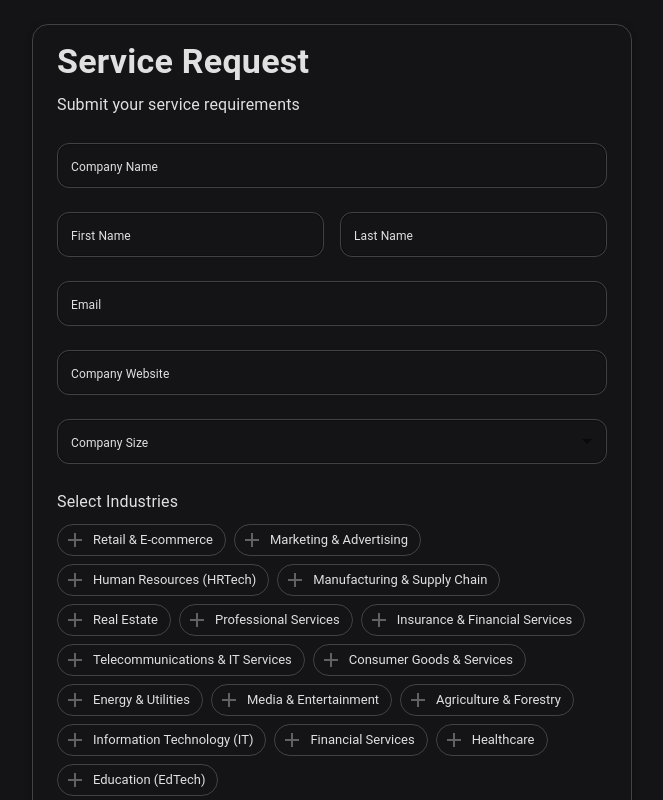
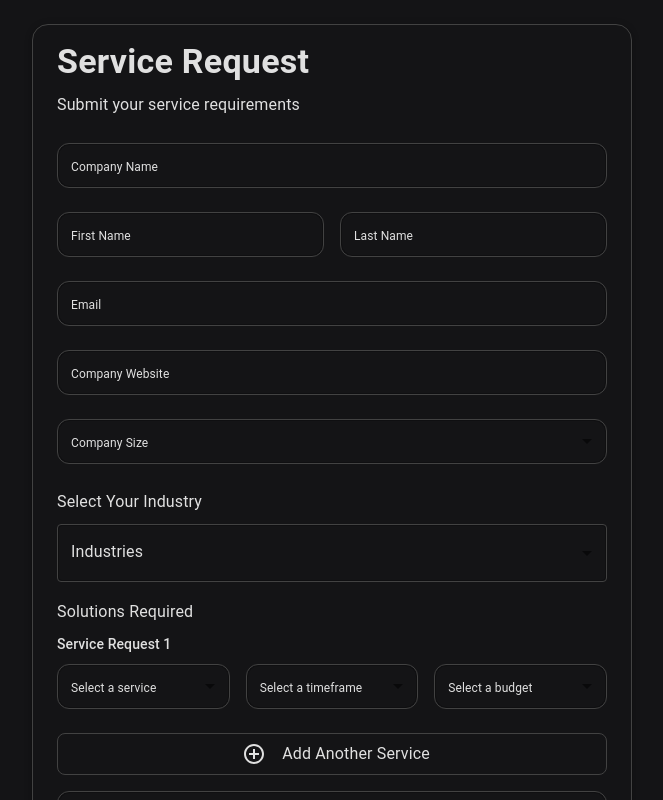
Before and after one commit to web-source-dev/leads, a React (Create React App) app: page /buyer in a window 1280 px wide. Shown: the top 800 px of the page, without its empty margins (308-971 px from the left). Built offline with nearby package versions, Linux system fonts and the light colour scheme; the HTML template or start-up script is replaced by a standard one.

Commit message:
Update BuyerForm.jsx

```diff
--- a/src/components/BuyerForm.jsx
+++ b/src/components/BuyerForm.jsx
@@ -8,7 +8,7 @@ import {
   IconButton,
   Box,
   Grid,
-  Chip,
+  Chip,InputLabel, FormControl, Checkbox, ListItemText,Select
 } from '@mui/material';
 import AddCircleOutlineIcon from '@mui/icons-material/AddCircleOutline';
 import RemoveCircleOutlineIcon from '@mui/icons-material/RemoveCircleOutline';
@@ -79,13 +79,15 @@ const BuyerForm = () => {
     setFormData({ ...formData, services: updatedServices });
   };
 
-  const handleServiceChange = (index, field, value) => {
+  const handleServiceChange = (index, field, value,event) => {
+    event.preventDefault();
     const updatedServices = [...formData.services];
     updatedServices[index][field] = value;
     setFormData({ ...formData, services: updatedServices });
   };
 
   const handleChange = (event) => {
+    event.preventDefault();
     const { name, value } = event.target;
     setFormData({ ...formData, [name]: value });
   };
@@ -115,7 +117,6 @@ const BuyerForm = () => {
         : [...prevState.industries, selectedIndustry]
     }));
   };
-
   const [error, setError] = useState('')
   const [success, setSuccess] = useState('')
   const handleSubmit = async (event) => {
@@ -393,33 +394,84 @@ const BuyerForm = () => {
             </MenuItem>
           ))}
         </TextField>
-
-        <Box sx={{ mt: 2 }}>
-          <Typography variant="subtitle1" sx={{ color: "var(--text-color)", mb: 1 }}>
-            Select Industries
+        <Box sx={{ mt: 2 ,borderRadius:12}}>
+  <Typography variant="subtitle1" sx={{ color: "var(--text-color)", mb: 1}}>
+    Select Your Industry
   </Typography>
-          <Box sx={{ display: 'flex', gap: 1, flexWrap: 'wrap' }}>
-            {industryOptions.map((option) => (
+  <FormControl fullWidth>
+    <InputLabel id="industry-select-label" sx={{ color: "var(--text-color)" }}>Industries</InputLabel>
+    <Select
+      labelId="industry-select-label"
+      multiple
+      value={formData.industries}
+      onChange={(event) => {
+        event.preventDefault();
+        const selectedIndustries = event.target.value;
+        setFormData((prevState) => ({
+          ...prevState,
+          industries: selectedIndustries
+        }));
+      }}
+      renderValue={(selected) => (
+        <Box sx={{ display: 'flex', flexWrap: 'wrap', gap: 1 }}>
+          {selected.map((industry) => (
             <Chip
-                key={option.name}
-                label={option.name}
-                icon={formData.industries.includes(option.name) ? <CloseIcon /> : option.icon}
-                onClick={() => handleIndustrySelect(option.name)}
+              key={industry}
+              label={industry}
               sx={{
-                  backgroundColor: formData.industries.includes(option.name) ? "white" : "var(--background-color)",
-                  color: formData.industries.includes(option.name) ? "var(--button-text-color)" : "var(--text-color)",
-                  border: "1px solid var(--border-color)",
-                  '&:hover': {
-                    backgroundColor: formData.industries.includes(option.name) ? "white" : "var(--background-color)",
-                  }
+                margin: 0.5,
+                backgroundColor: 'var(--background-color)',
+                color: 'var(--text-color)',
+                border: '1px solid var(--border-color)',
               }}
             />
           ))}
         </Box>
+      )}
+      MenuProps={{
+        PaperProps: {
+          style: {
+            maxHeight: 200, // Limits the dropdown height (around 4 items visible)
+            overflowY: 'auto', // Enables the scrollbar
+            backgroundColor: 'var(--background-color)', // Apply background color to the dropdown
+          },
+        },
+      }}
+      sx={{
+        color: 'var(--input-text-color)',
+        border: '1px solid var(--border-color)',
+      }}
+    >
+      {industryOptions.map((option) => (
+        <MenuItem
+          key={option.name}
+          value={option.name}
+          sx={{
+            backgroundColor: 'var(--background-color)', // Background color for all items
+            '&:hover': {
+              backgroundColor: 'var(--background-color)', // Disable hover effect
+            },
+            '&.Mui-selected': {
+              backgroundColor: 'var(--background-color)', // Keep selected item background color
+              '&:hover': {
+                backgroundColor: 'var(--background-color)', // Ensure hover is disabled on selected
+              },
+            },
+          }}
+        >
+          <Checkbox checked={formData.industries.includes(option.name)} sx={{ color: 'var(--text-color)' }} />
+          <ListItemText primary={option.name} sx={{ color: 'var(--text-color)' }} />
+        </MenuItem>
+      ))}
+    </Select>
+  </FormControl>
 </Box>
 
+        <Typography variant="subtitle1" sx={{ color: "var(--text-color)", mt: 2 }}>
+        Solutions Required
+          </Typography>
         {formData.services.map((service, index) => (
-  <Box key={index} sx={{ mt: 3 }}>
+  <Box key={index} sx={{ mt: 1 }}>
     <Box sx={{ display: 'flex', justifyContent: 'space-between', alignItems: 'center' }}>
       <Typography variant="subtitle2" sx={{ color: "var(--text-color)", mb: 1 }}>
         Service Request {index + 1}
@@ -480,7 +532,7 @@ const BuyerForm = () => {
               style={{
                 backgroundColor: service.service === serviceOption ? "var(--border-color)" : "var(--background-color)",
                 color: service.service === serviceOption ? "var(--button-text-color)" : "var(--text-color)",
-                fontSize: '10px',
+                fontSize: '12px',
               whiteSpace: 'nowrap',
               overflow: 'hidden',
               textOverflow: 'ellipsis',
```
Lines whose indentation alone changed are shown as unchanged.
